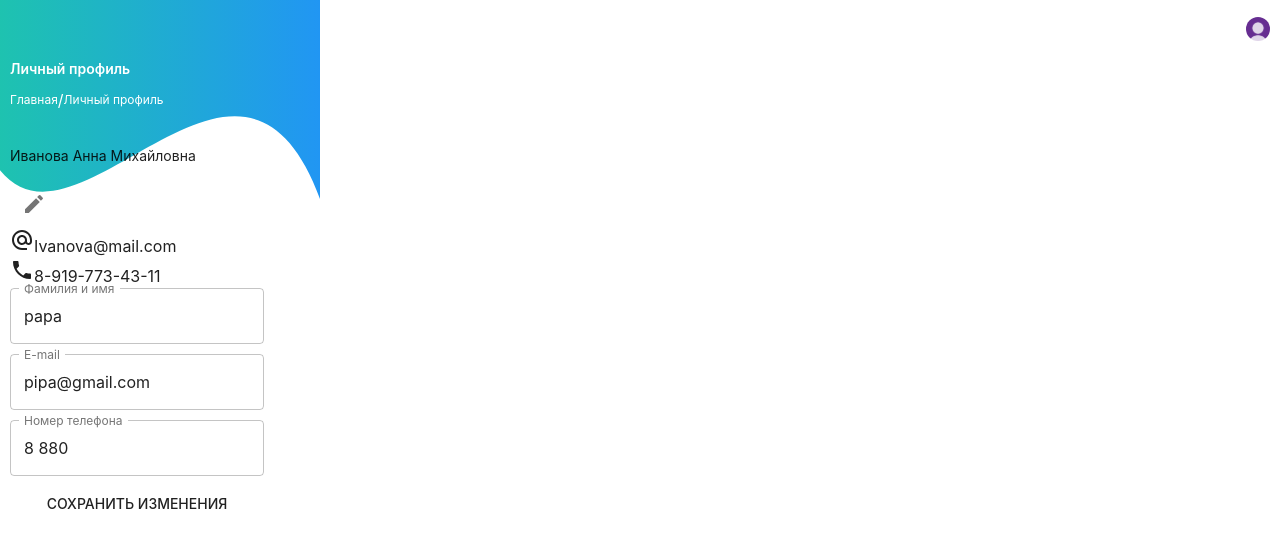
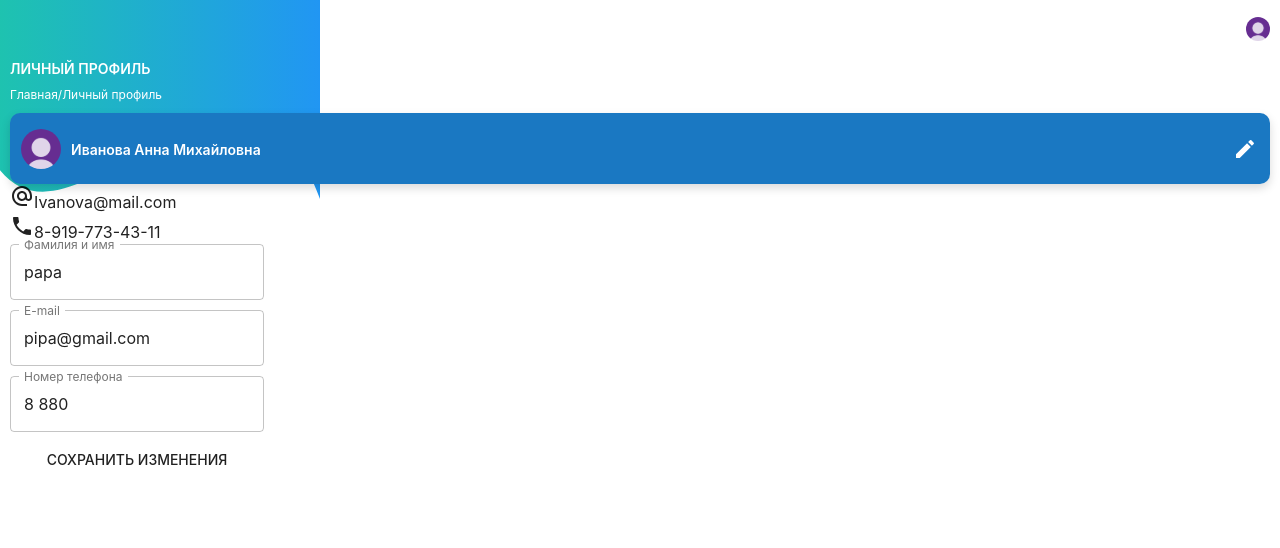
Before and after one commit to sarinrustam/fulogy-test, a Next.js app: page / in a window 1280 px wide. Shown: the top 548 px of the page. Built offline with nearby package versions, Linux system fonts and the light colour scheme.

Commit message:
Закончил верстать шапку для мобилки

```diff
--- a/components/Header/index.module.css
+++ b/components/Header/index.module.css
@@ -1,3 +1,7 @@
+.header {
+  margin-bottom: 10px;
+}
+
 .header__icon {
   color: white;
   margin-right: 14px;
@@ -6,7 +10,7 @@
 .header__menu {
   display: flex;
   justify-content: flex-end;
-  padding: 0 0 18px 0;
+  margin-bottom: 18px;
 }
 
 .header__avatar {
@@ -20,10 +24,11 @@
 }
 
 .header__title {
-  margin: 0 0 10px 0;
+  margin: 0 0 9px 0;
   padding: 0;
   font-size: 14px;
   font-weight: 600;
   line-height: 19px;
   color: white;
+  text-transform: uppercase;
 }
--- a/components/UserPanel/index.js
+++ b/components/UserPanel/index.js
@@ -1,14 +1,21 @@
 import IconButton from '@material-ui/core/IconButton';
 import CreateIcon from '@material-ui/icons/Create';
+import styles from './index.module.css';
 
 const UserPanel = () => {
   return (
-    <section>
+    <section className={styles['user-panel']}>
       {/* <h2>Блок пользователя</h2> */}
-      <img/>
-      <p>Иванова Анна Михайловна</p>
+      <img
+        className={styles['user-panel__image']}
+        src='../avatar-default.svg'
+        width='40'
+        height='40'
+        alt='Аватар пользователя'
+      />
+      <p className={styles['user-panel__name']}>Иванова Анна Михайловна</p>
       <IconButton>
-        <CreateIcon/>
+        <CreateIcon />
       </IconButton>
     </section>
   );
--- /dev/null
+++ b/components/UserPanel/index.module.css
@@ -0,0 +1,26 @@
+.user-panel {
+  display: flex;
+  justify-content: space-between;
+  align-items: center;
+  background: linear-gradient(270deg, #1A78C2 0%, #1A78C2 101.06%);
+  box-shadow: 0px 4px 10px rgba(0, 0, 0, 0.15);
+  padding: 16px 13px 15px 11px;
+  border-radius: 10px;
+}
+
+.user-panel__image {
+  border-radius: 50%;
+  margin-right: 10px;
+}
+
+.user-panel__name {
+  font-size: 14px;
+  line-height: 19px;
+  font-weight: 600;
+  color: white;
+  margin: 0 auto 0 0;
+}
+
+.user-panel__icon {
+  margin-left: auto;
+}
--- a/constants/theme.js
+++ b/constants/theme.js
@@ -28,15 +28,22 @@ const theme = createMuiTheme({
   },
   overrides: {
     MuiBreadcrumbs: {
+      ol: {
+        lineHeight: '16px',
+        fontSize: '12px',
+        fontWeight: '400',
+      },
       separator: {
         color: 'white',
         marginLeft: '0',
         marginRight: '0',
-      },
-      li: {
-        fontSize: '12px',
-        lineHeight: '16px',
-        fontWeight: '400',
+      }
+    },
+    MuiIconButton: {
+      root: {
+        padding: '0',
+        color: 'white',
+        margin: '0'
       }
     }
   }
```
